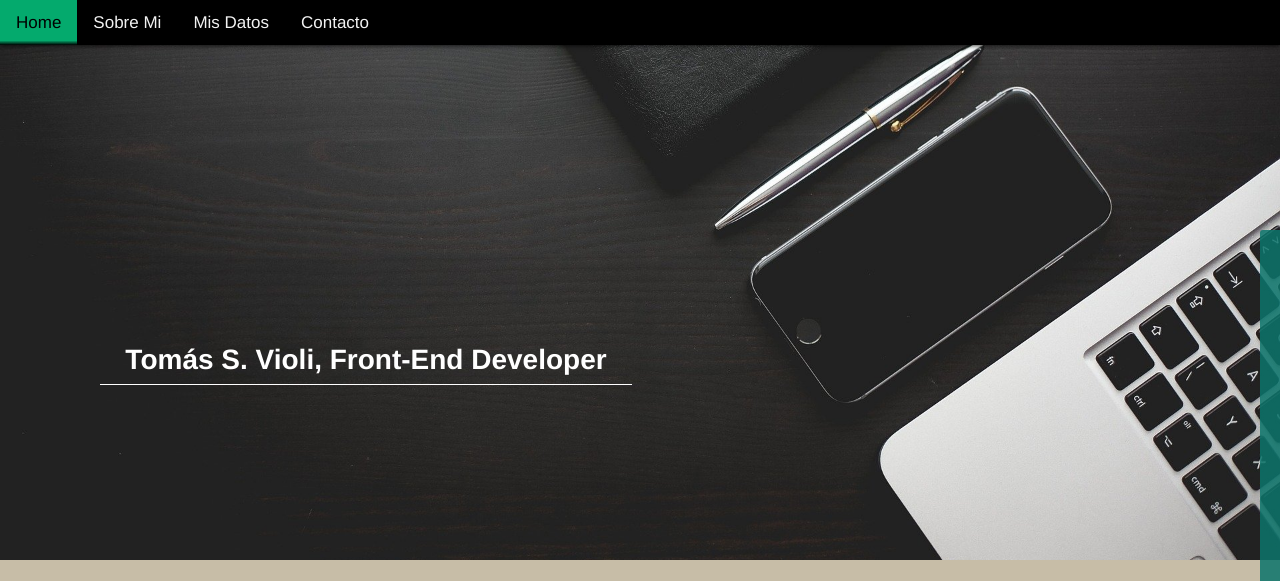
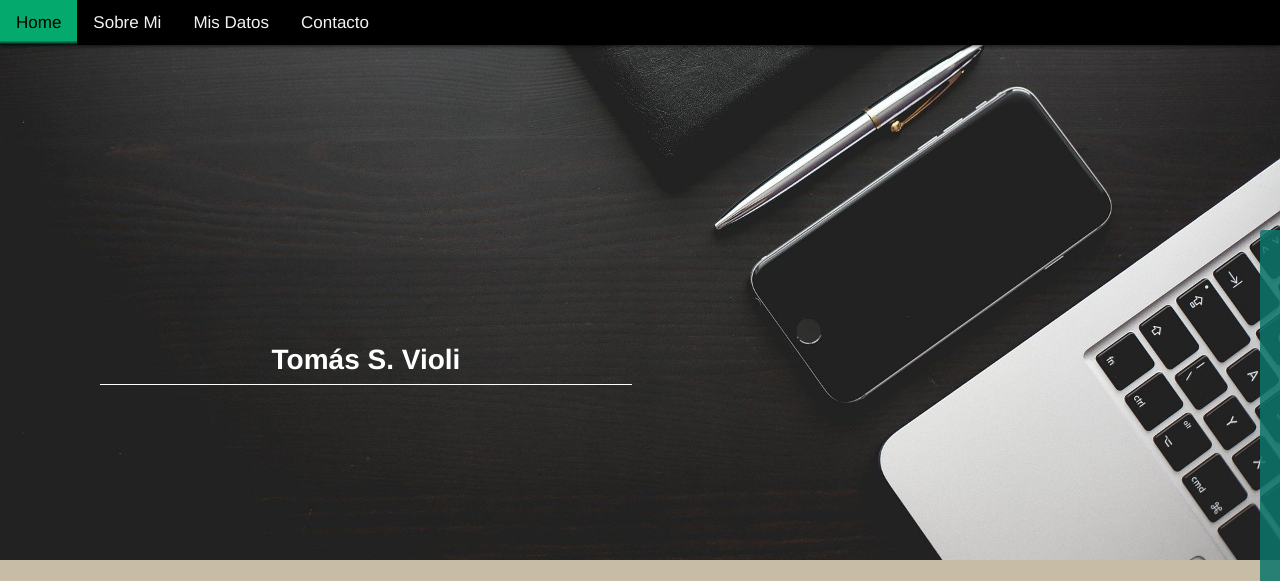
Before and after one commit to tomasvioli/tomasvioli.github.io, a plain HTML site: page index.html in a window 1280 px wide. Shown: the top 581 px of the page. Drawn offline with Linux system fonts and the light colour scheme.

Commit message:
Update index.html

```diff
--- a/index.html
+++ b/index.html
@@ -33,7 +33,7 @@
 
 	<div class="welcome" id="homes">
 		<div class="titulo">
-			<p>Tomás S. Violi, Front-End Developer</p>
+			<p>Tomás S. Violi</p>
 		</div>
 	</div>
 
```
